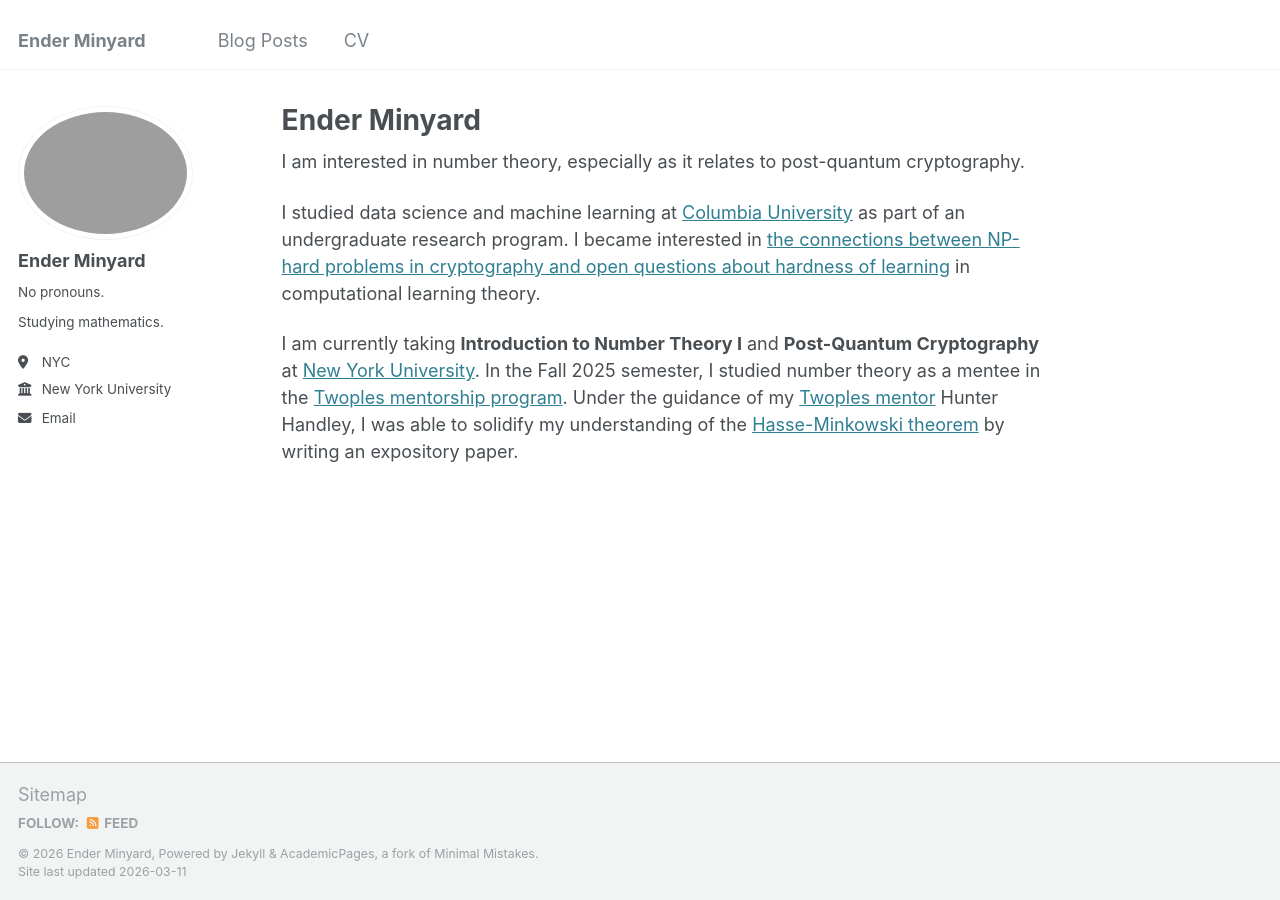
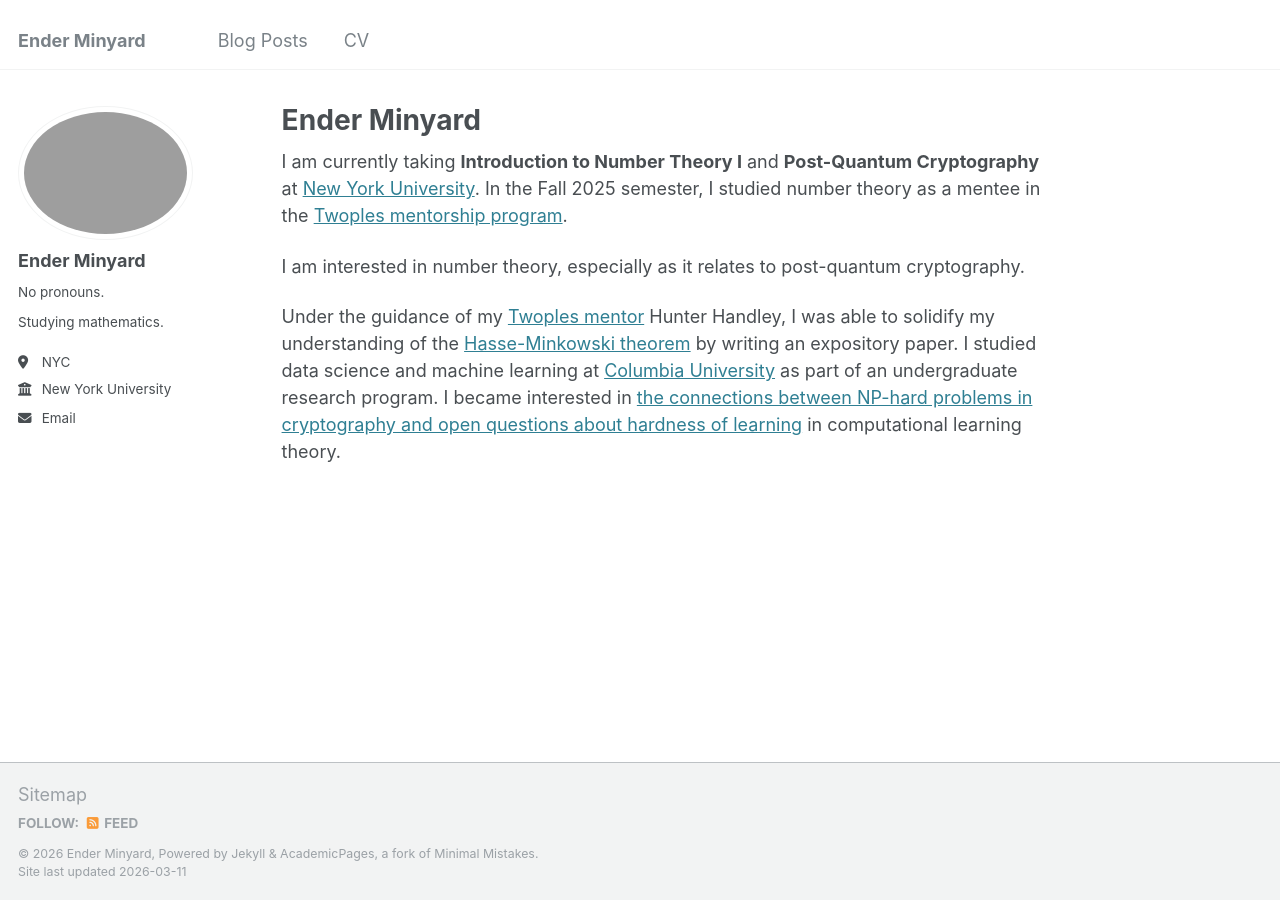
Before and after one commit to enderminyard/academic-page, a Jekyll site: the page built from _pages/about.md, in a window 1280 px wide. Built offline with Jekyll 4.4.1, drawn with Linux system fonts in a browser that asks for light colours.

```diff
--- a/_pages/about.md
+++ b/_pages/about.md
@@ -8,8 +8,8 @@ redirect_from:
 ---
 
 
+I am currently taking **Introduction to Number Theory I** and **Post-Quantum Cryptography** at [New York University](https://nyu.edu).  In the Fall 2025 semester, I studied number theory as a mentee in the [Twoples mentorship program](https://sites.google.com/view/twoples/home).
+
 I am interested in number theory, especially as it relates to post-quantum cryptography.
 
-I studied data science and machine learning at [Columbia University](https://columbia.edu) as part of an undergraduate research program. I became interested in [the connections between NP-hard problems in cryptography and open questions about hardness of learning](https://sitanchen.com/ccsi_rg.html) in computational learning theory.
-
-I am currently taking **Introduction to Number Theory I** and **Post-Quantum Cryptography** at [New York University](https://nyu.edu).  In the Fall 2025 semester, I studied number theory as a mentee in the [Twoples mentorship program](https://sites.google.com/view/twoples/home). Under the guidance of my [Twoples mentor](https://sites.google.com/view/twoples/home) Hunter Handley, I was able to solidify my understanding of the [Hasse-Minkowski theorem](https://en.wikipedia.org/wiki/Hasse%E2%80%93Minkowski_theorem) by writing an expository paper.
+Under the guidance of my [Twoples mentor](https://sites.google.com/view/twoples/home) Hunter Handley, I was able to solidify my understanding of the [Hasse-Minkowski theorem](https://en.wikipedia.org/wiki/Hasse%E2%80%93Minkowski_theorem) by writing an expository paper. I studied data science and machine learning at [Columbia University](https://columbia.edu) as part of an undergraduate research program. I became interested in [the connections between NP-hard problems in cryptography and open questions about hardness of learning](https://sitanchen.com/ccsi_rg.html) in computational learning theory.
```
